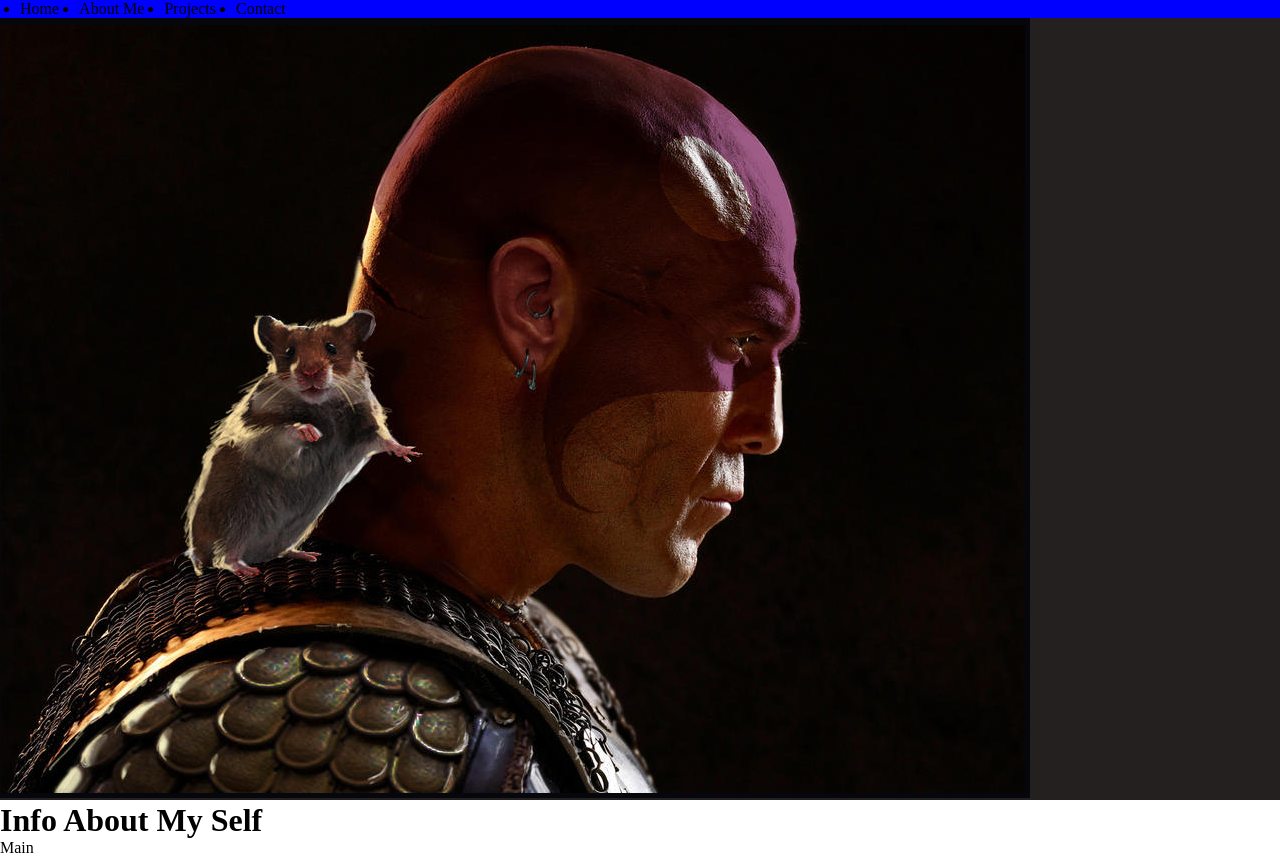
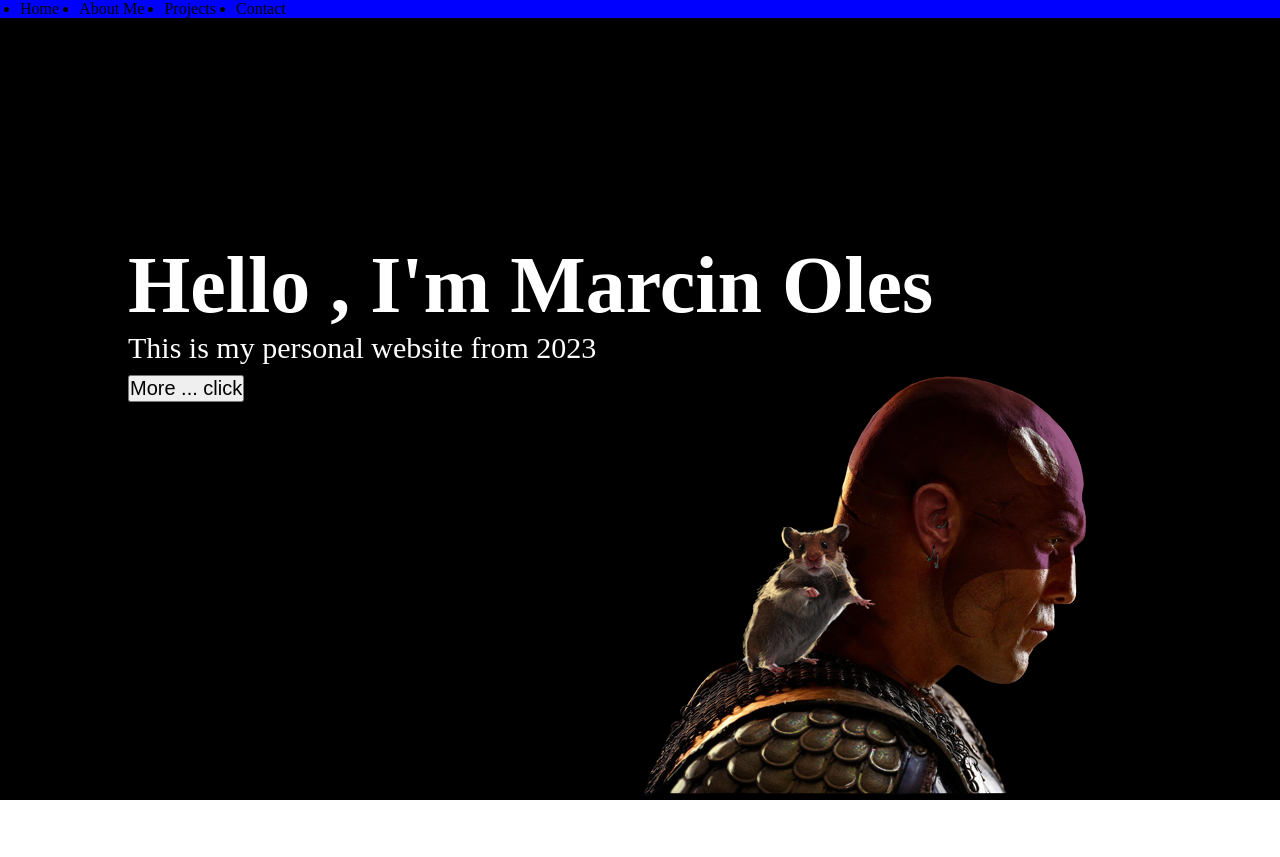
Before and after one commit to marcinoles87/mysite, a React (Create React App) app: page / in a window 1280 px wide. After the commit the page ends 800 px from the top, so only its background shows below. Built offline with nearby package versions, Linux system fonts and the light colour scheme.

Commit message:
add header section

```diff
--- a/src/App.scss
+++ b/src/App.scss
@@ -1,5 +1,5 @@
 .app-container{
-    background-color: rgb(37, 32, 32);
+    background-color: rgb(0, 0, 0);
     height: 100vh;
 
 
--- a/src/components/Header.js
+++ b/src/components/Header.js
@@ -1,6 +1,9 @@
 import React from 'react'
 
-import profil from './img/minsc.png'
+import './header.scss'
+
+import profil from './img/minsc-nobg.png'
+
 
 function Header() {
   return (
@@ -10,7 +13,9 @@ function Header() {
       </div>
 
       <div className='header-info'>
-        <h1 className='header-info-text'>Info About My Self</h1>
+        <h1 className='header-info-text'>Hello , I'm Marcin Oles</h1>
+        <p className='header-info-text2'> This is my personal website from 2023</p>
+        <button className='header-button'>More ... click </button>
       </div>
     </div>
   )
--- /dev/null
+++ b/src/components/header.scss
@@ -0,0 +1,37 @@
+.header-container{
+    display: flex;
+    flex-direction: row;
+
+    .header-img{
+        position: absolute;
+        left: 50vw;
+        bottom: 0;
+
+        .profil-img{
+
+        }
+    }
+
+    .header-info{
+        position: absolute;
+        top:30vh;
+        left: 10vw;
+        color:white;
+
+        .header-info-text{
+
+            font-size: 80px;
+
+        }
+
+        .header-info-text2{
+            font-size: 30px;
+        }
+
+        .header-button{
+            margin-top:10px;
+            font-size:20px;
+
+        }
+    }
+}
```
Also changed, not shown: src/components/img/minsc-nobg.png (added).
